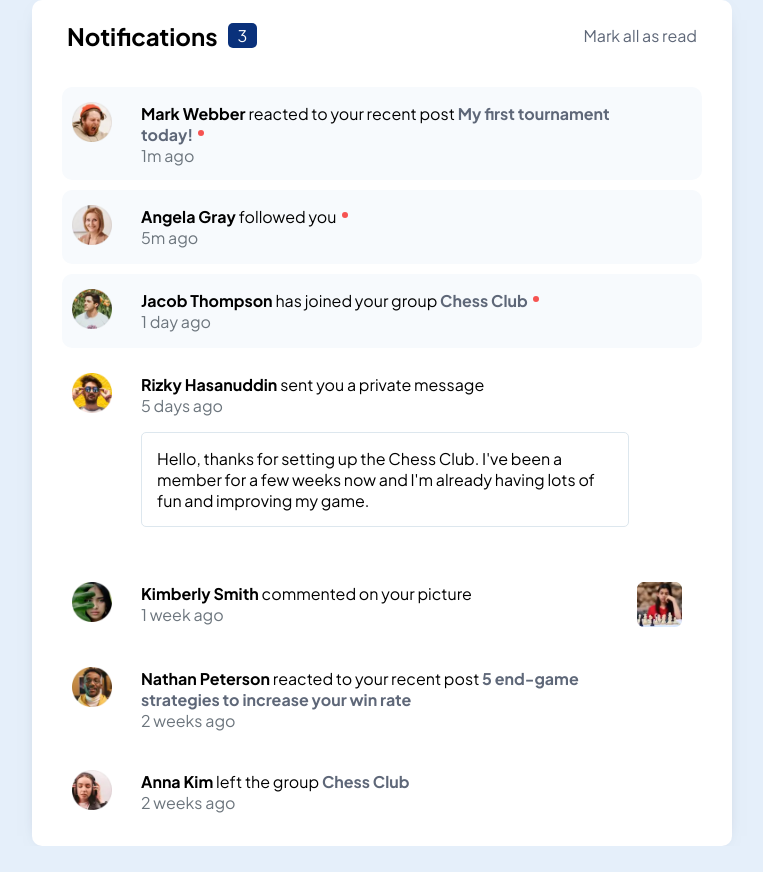
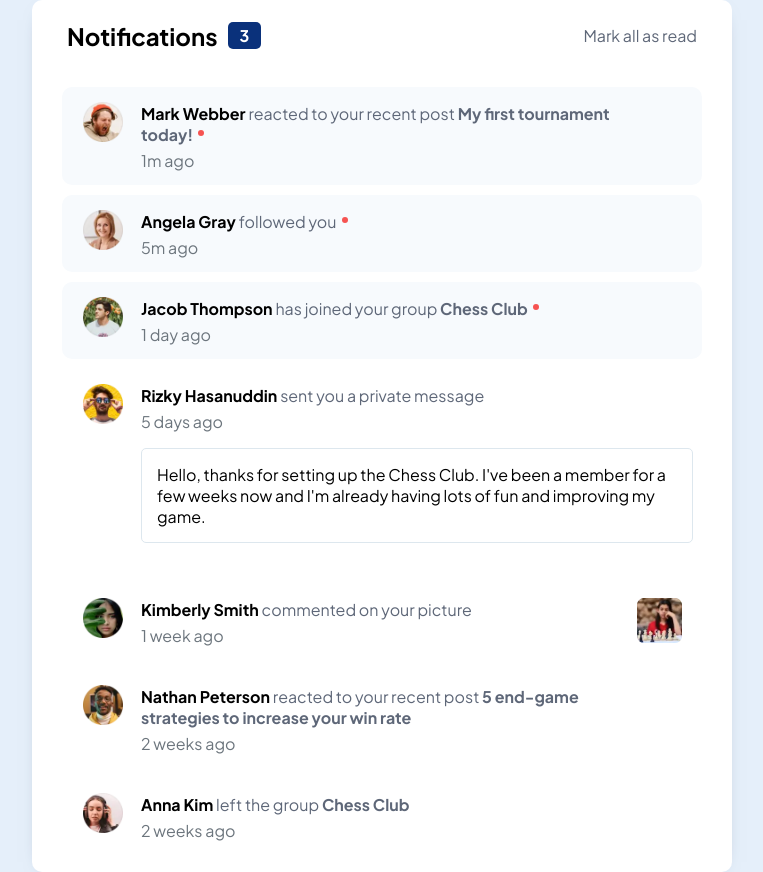
Before and after one commit to LorryAfriyie/notifications-page, a React (Vite) app: page / in a window 1280 px wide. Shown: the whole page, without its empty margins (258-1021 px from the left). Before the commit the page ends 846 px from the top, so only its background shows below. Built offline with nearby package versions, Linux system fonts and the light colour scheme.

Commit message:
Code refactor and aesthetic adjustments
Creating a new component for unordered list items to prevent code duplication and styling badge.

```diff
--- a/src/NotificationList.jsx
+++ b/src/NotificationList.jsx
@@ -1,173 +1,32 @@
+import { listOfNotifications } from "./data/ListOfNotification";
+import { imageComment } from "./data/ImageComment";
+import { privateMessage } from "./data/PrivateMessage";
+import { List } from "./UnorderedListItems";
+
 export const NotificationList = () => {
   return (
     <div className="notification-list">
       <ul>
         {listOfNotifications.map((y) => {
           return y.new === 1 ? (
-            <li key={y.personId} className="new">
-              <div className="img">
-                <img src={y.image} alt="" />
-              </div>
-
-              <div className="text">
-                <div className="new">
-                  <strong className="person-name">{y.name + " "}</strong>
-                  {y.note_msg + " "}
-                  <strong className="post">{y.post}</strong>
-                </div>
-
-                <div className="timestamp">{y.timestamp}</div>
-
-                {privateMessage.map((x) => {
-                  return (
-                    <div key={x.msgId} className="private-message-container">
-                      {x.personId === y.personId ? (
-                        <p className="private-message">{x.message}</p>
-                      ) : (
-                        ""
-                      )}
-                    </div>
-                  );
-                })}
-              </div>
-
-              <div className="comment-content">
-                {imageComment.map((z) => {
-                  return z.personId === y.personId ? (
-                    <img src={z.img} alt="" key={z.imgCommentId} />
-                  ) : (
-                    ""
-                  );
-                })}
-              </div>
-            </li>
+            <List
+              y={y}
+              privateMessage={privateMessage}
+              imageComment={imageComment}
+              className={"new"}
+              listStyle={"new"}
+            />
           ) : (
-            <li key={y.personId}>
-              <div className="img">
-                <img src={y.image} alt="" />
-              </div>
-
-              <div className="text">
-                <div className="info">
-                  <strong className="person-name">{y.name + " "}</strong>
-                  {y.note_msg + " "}
-                  <strong className="post">{y.post}</strong>
-                </div>
-
-                <div className="timestamp">{y.timestamp}</div>
-
-                {privateMessage.map((x) => {
-                  return (
-                    <div key={x.msgId} className="private-message-container">
-                      {x.personId === y.personId ? (
-                        <p className="private-message">{x.message}</p>
-                      ) : (
-                        ""
-                      )}
-                    </div>
-                  );
-                })}
-              </div>
-
-              <div className="comment-content">
-                {imageComment.map((z) => {
-                  return z.personId === y.personId ? (
-                    <img src={z.img} alt="" key={z.imgCommentId} />
-                  ) : (
-                    ""
-                  );
-                })}
-              </div>
-            </li>
+            <List
+              y={y}
+              privateMessage={privateMessage}
+              imageComment={imageComment}
+              className={"info"}
+              listStyle={""}
+            />
           );
         })}
       </ul>
     </div>
   );
 };
-
-const listOfNotifications = [
-  {
-    personId: 1,
-    name: "Mark Webber",
-    image: "/images/avatar-mark-webber.webp",
-    note_msg: "reacted to your recent post",
-    post: "My first tournament today!",
-    timestamp: "1m ago",
-    msg: 0,
-    new: 1,
-  },
-  {
-    personId: 2,
-    name: "Angela Gray",
-    image: "/images/avatar-angela-gray.webp",
-    note_msg: "followed you",
-    post: "",
-    timestamp: "5m ago",
-    msg: 0,
-    new: 1,
-  },
-  {
-    personId: 3,
-    name: "Jacob Thompson",
-    image: "/images/avatar-jacob-thompson.webp",
-    note_msg: "has joined your group",
-    post: "Chess Club",
-    timestamp: "1 day ago",
-    msg: 0,
-    new: 1,
-  },
-  {
-    personId: 4,
-    name: "Rizky Hasanuddin",
-    image: "/images/avatar-rizky-hasanuddin.webp",
-    note_msg: "sent you a private message",
-    post: "",
-    timestamp: "5 days ago",
-    msg: 1,
-    new: 0,
-  },
-  {
-    personId: 5,
-    name: "Kimberly Smith",
-    image: "/images/avatar-kimberly-smith.webp",
-    note_msg: "commented on your picture",
-    post: "",
-    timestamp: "1 week ago",
-    msg: 0,
-    new: 0,
-  },
-  {
-    personId: 6,
-    name: "Nathan Peterson",
-    image: "/images/avatar-nathan-peterson.webp",
-    note_msg: "reacted to your recent post",
-    post: "5 end-game strategies to increase your win rate",
-    timestamp: "2 weeks ago",
-    msg: 0,
-    new: 0,
-  },
-  {
-    personId: 7,
-    name: "Anna Kim",
-    image: "/images/avatar-anna-kim.webp",
-    note_msg: "left the group",
-    post: "Chess Club",
-    timestamp: "2 weeks ago",
-    msg: 0,
-    new: 0,
-  },
-];
-
-const privateMessage = [
-  {
-    msgId: 1,
-    personId: 4,
-    message:
-      "Hello, thanks for setting up the Chess Club. I've been a member for a few weeks now and I'm already having lots  of fun and improving my game.",
-  },
-];
-
-const imageComment = [
-  { imgCommentId: 1, personId: 5, img: "/images/image-chess.webp" },
-];
--- a/src/NotificationList.scss
+++ b/src/NotificationList.scss
@@ -30,6 +30,11 @@
         top: 1px;
         left: 8px;
 
+        .message {
+          display: contents;
+          color: hsl(219, 12%, 42%);
+        }
+
         .person-name {
           cursor: pointer;
         }
@@ -49,6 +54,7 @@
 
         .private-message {
           padding: 15px;
+          margin-right: -4rem;
           border-radius: 5px;
           border: 1px solid hsl(205, 33%, 90%);
         }
@@ -58,6 +64,7 @@
         }
 
         .timestamp {
+          margin-top: 5px;
           color: #6c757d;
         }
 
@@ -97,6 +104,10 @@
   .notification-list {
     ul {
       li {
+        .img {
+          display: grid;
+          place-content: center;
+        }
         gap: 0;
       }
     }
--- a/src/NotificationPage.scss
+++ b/src/NotificationPage.scss
@@ -20,7 +20,7 @@
       .badge-notification {
         background-color: hsl(219, 85%, 26%);
         color: hsl(0, 0%, 100%);
-        padding: 2px 10px 2px 10px;
+        padding: 3px 12px 3px 12px;
         margin-left: 10px;
         border-radius: 5px;
       }
--- /dev/null
+++ b/src/UnorderedListItems.jsx
@@ -0,0 +1,50 @@
+/* eslint-disable react/prop-types */
+export const List = ({
+  y,
+  privateMessage,
+  imageComment,
+  className,
+  listStyle,
+}) => {
+  return (
+    <li key={y.personId} className={listStyle}>
+      <div className="img">
+        <img src={y.image} alt={y.image} />
+      </div>
+
+      <div className="text">
+        <div className={className}>
+          <strong className="person-name">{y.name + " "}</strong>
+
+          <div className="message">{y.note_msg + " "}</div>
+
+          <strong className="post">{y.post}</strong>
+        </div>
+
+        <div className="timestamp">{y.timestamp}</div>
+
+        {privateMessage.map((x) => {
+          return (
+            <div key={x.msgId} className="private-message-container">
+              {x.personId === y.personId ? (
+                <p className="private-message">{x.message}</p>
+              ) : (
+                ""
+              )}
+            </div>
+          );
+        })}
+      </div>
+
+      <div className="comment-content">
+        {imageComment.map((z) => {
+          return z.personId === y.personId ? (
+            <img src={z.img} alt={z.img} key={z.imgCommentId} />
+          ) : (
+            ""
+          );
+        })}
+      </div>
+    </li>
+  );
+};
--- /dev/null
+++ b/src/data/ImageComment.js
@@ -0,0 +1,3 @@
+export const imageComment = [
+  { imgCommentId: 1, personId: 5, img: "/images/image-chess.webp" },
+];
--- /dev/null
+++ b/src/data/ListOfNotification.js
@@ -0,0 +1,72 @@
+export const listOfNotifications = [
+  {
+    personId: 1,
+    name: "Mark Webber",
+    image: "/images/avatar-mark-webber.webp",
+    note_msg: "reacted to your recent post",
+    post: "My first tournament today!",
+    timestamp: "1m ago",
+    msg: 0,
+    new: 1,
+  },
+  {
+    personId: 2,
+    name: "Angela Gray",
+    image: "/images/avatar-angela-gray.webp",
+    note_msg: "followed you",
+    post: "",
+    timestamp: "5m ago",
+    msg: 0,
+    new: 1,
+  },
+  {
+    personId: 3,
+    name: "Jacob Thompson",
+    image: "/images/avatar-jacob-thompson.webp",
+    note_msg: "has joined your group",
+    post: "Chess Club",
+    timestamp: "1 day ago",
+    msg: 0,
+    new: 1,
+  },
+  {
+    personId: 4,
+    name: "Rizky Hasanuddin",
+    image: "/images/avatar-rizky-hasanuddin.webp",
+    note_msg: "sent you a private message",
+    post: "",
+    timestamp: "5 days ago",
+    msg: 1,
+    new: 0,
+  },
+  {
+    personId: 5,
+    name: "Kimberly Smith",
+    image: "/images/avatar-kimberly-smith.webp",
+    note_msg: "commented on your picture",
+    post: "",
+    timestamp: "1 week ago",
+    msg: 0,
+    new: 0,
+  },
+  {
+    personId: 6,
+    name: "Nathan Peterson",
+    image: "/images/avatar-nathan-peterson.webp",
+    note_msg: "reacted to your recent post",
+    post: "5 end-game strategies to increase your win rate",
+    timestamp: "2 weeks ago",
+    msg: 0,
+    new: 0,
+  },
+  {
+    personId: 7,
+    name: "Anna Kim",
+    image: "/images/avatar-anna-kim.webp",
+    note_msg: "left the group",
+    post: "Chess Club",
+    timestamp: "2 weeks ago",
+    msg: 0,
+    new: 0,
+  },
+];
--- /dev/null
+++ b/src/data/PrivateMessage.js
@@ -0,0 +1,8 @@
+export const privateMessage = [
+  {
+    msgId: 1,
+    personId: 4,
+    message:
+      "Hello, thanks for setting up the Chess Club. I've been a member for a few weeks now and I'm already having lots  of fun and improving my game.",
+  },
+];
--- a/src/notificationPage.jsx
+++ b/src/notificationPage.jsx
@@ -7,7 +7,9 @@ export const NotificationPage = () => {
         <div className="badge">
           <h2>Notifications</h2>
 
-          <div className="badge-notification">3</div>
+          <div className="badge-notification">
+            <strong>3</strong>
+          </div>
         </div>
 
         <div className="read">
```
